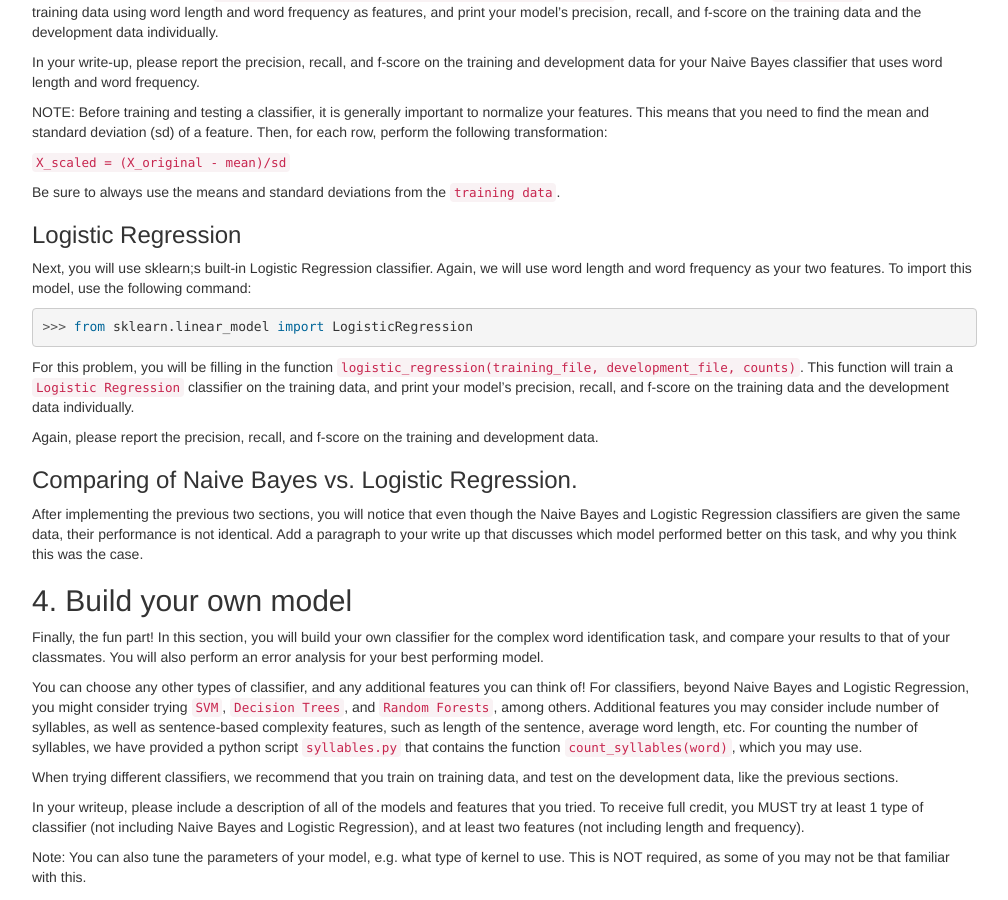
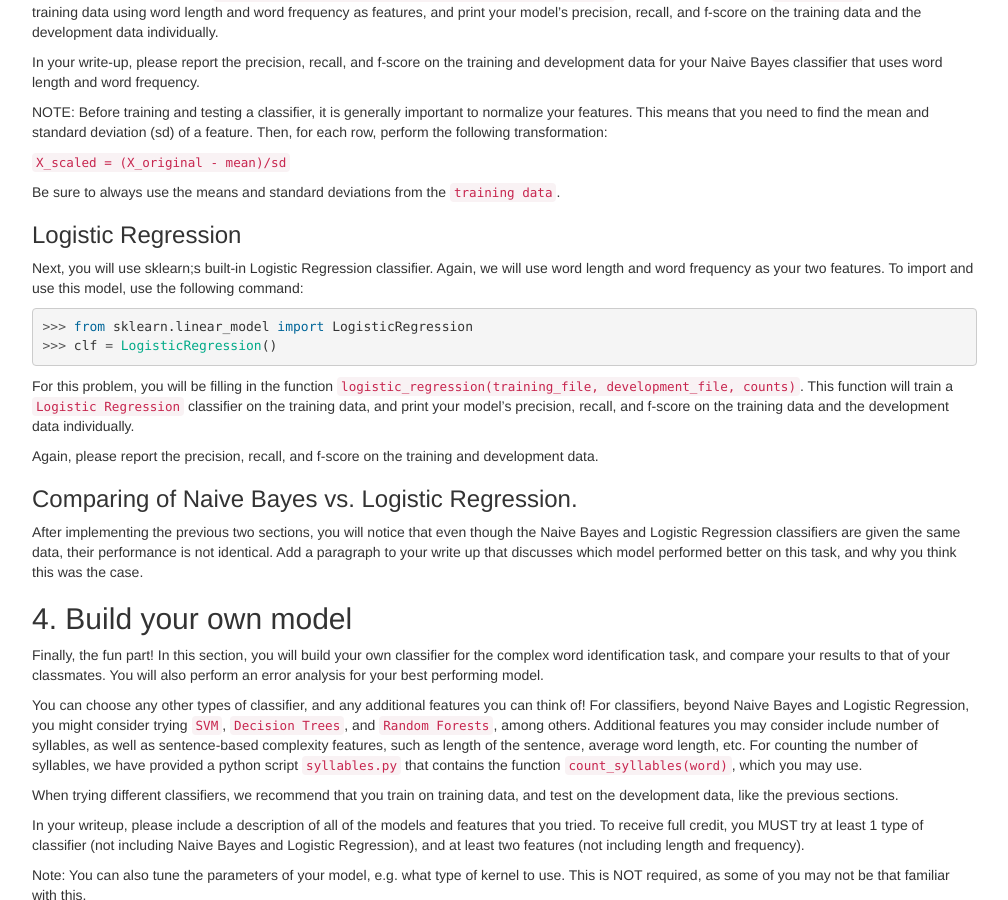
Before and after one commit to computational-linguistics-class/computational-linguistics-class.github.io, a Jekyll site: the page built from assignment2.md, in a window 1280 px wide and 900 px high, scrolled down 3047 px. Shown: the whole window, without its empty margins (233-1241 px from the left). Built offline with Jekyll 4.4.1, drawn with Linux system fonts in a browser that asks for light colours; nearby versions of some CDN libraries; a script that is not in the unit is left out.

Commit message:
Minor fixes

```diff
--- a/assignment2.md
+++ b/assignment2.md
@@ -158,10 +158,11 @@
 
 ### Logistic Regression
 
-Next, you will use sklearn;s built-in Logistic Regression classifier. Again, we will use word length and word frequency as your two features. To import this model, use the following command:
+Next, you will use sklearn;s built-in Logistic Regression classifier. Again, we will use word length and word frequency as your two features. To import and use this model, use the following command:
 
 {% highlight python %}
 >>> from sklearn.linear_model import LogisticRegression
+>>> clf = LogisticRegression()
 {% endhighlight %}
 
 For this problem, you will be filling in the function `logistic_regression(training_file, development_file, counts)`. This function will train a `Logistic Regression` classifier on the training data, and print your model's precision, recall, and f-score on the training data and the development data individually.
```
